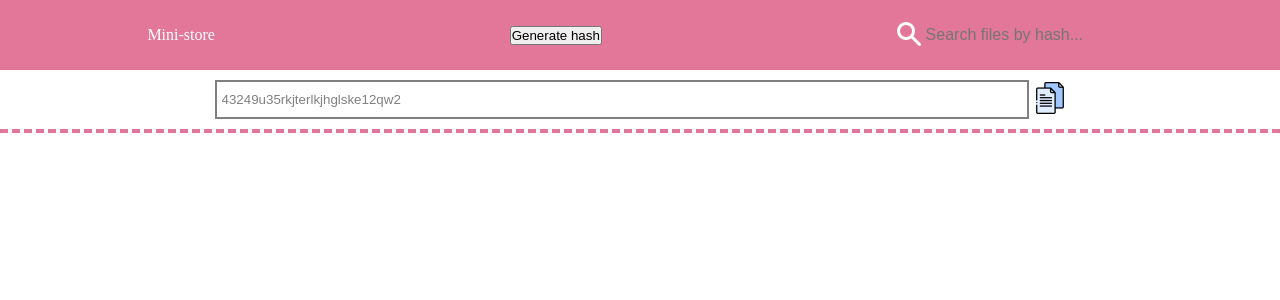
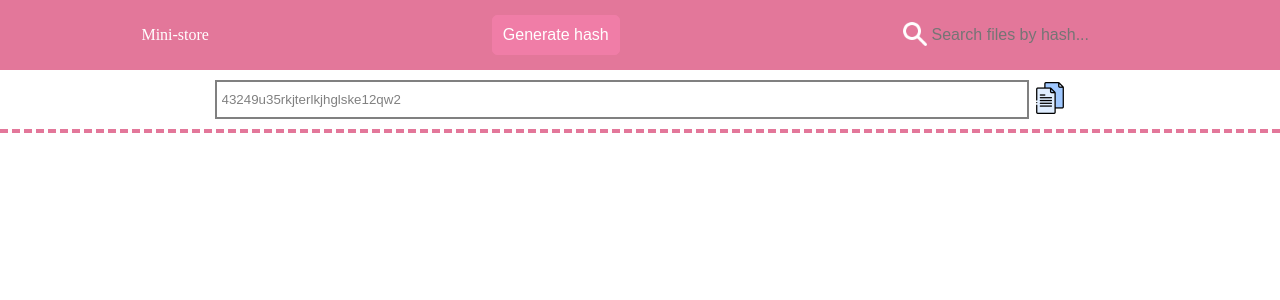
Before and after one commit to kendis-fit/mini-cloud, a React (Create React App) app: page / in a window 1280 px wide. Shown: the top 300 px of the page. Built offline with nearby package versions, Linux system fonts and the light colour scheme.

Commit message:
update: visualisation menu

```diff
--- a/src/Components/Header/MenuBar/MenuBar.tsx
+++ b/src/Components/Header/MenuBar/MenuBar.tsx
@@ -1,9 +1,11 @@
 import React from "react";
+
+import { ButtonGenerate } from "./MenuBarStyle";
 
 const Menu = () => {
     return(
         <nav>
-            <button>Generate hash</button>
+            <ButtonGenerate>Generate hash</ButtonGenerate>
         </nav>
     );
 }
--- /dev/null
+++ b/src/Components/Header/MenuBar/MenuBarStyle.tsx
@@ -0,0 +1,20 @@
+import styled from "styled-components";
+
+import Colors from "../../../Constants/Colors";
+
+export const ButtonGenerate = styled.button`
+    border: 1px solid ${Colors.LightPink};
+    border-radius: 5px;
+    background: ${Colors.LightPink};
+    color: white;
+
+    font-size: 16px;
+
+    padding: 10px;
+
+    cursor: pointer;
+
+    :hover {
+        background: ${Colors.HoverPink};
+    }
+`;
--- a/src/Constants/Colors.ts
+++ b/src/Constants/Colors.ts
@@ -1,3 +1,5 @@
 export default {
-    Pink: "#e3779a"
+    Pink: "#e3779a",
+    LightPink: "#f07da7",
+    HoverPink: "#ff84b1"
 }
```
